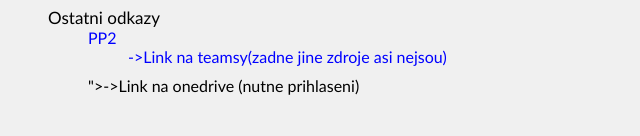
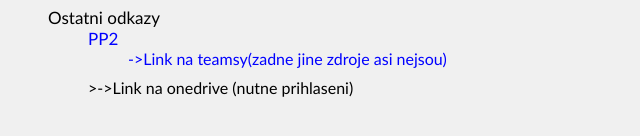
Before and after one commit to MatyasBalcar/upol_zkousky, a plain HTML site: page index.html in a window 1280 px wide. Shown: the part 454-590 px from the top of the page, 0-640 px from the left. Drawn offline with Linux system fonts and the light colour scheme.

Commit message:
link for nedrivce

```diff
--- a/index.html
+++ b/index.html
@@ -84,7 +84,7 @@
                     <ul>
                         <li><a href="https://teams.microsoft.com/l/channel/19%3AuQ8TTmB1C9-QmmSQMoQZUAk3pzJs4ENjyUYH1q349Xk1%40thread.tacv2/General?groupId=9e14e3bf-21b7-45be-9e81-d7dced97ffe2&tenantId=">->Link na teamsy(zadne jine zdroje asi nejsou)</a></li>
                     </ul>
-                </li>">->Link na onedrive (nutne prihlaseni)</a></li>
+                </li>>->Link na onedrive (nutne prihlaseni)</a></li>
             </ul>
         </li>
     </ul>
```
